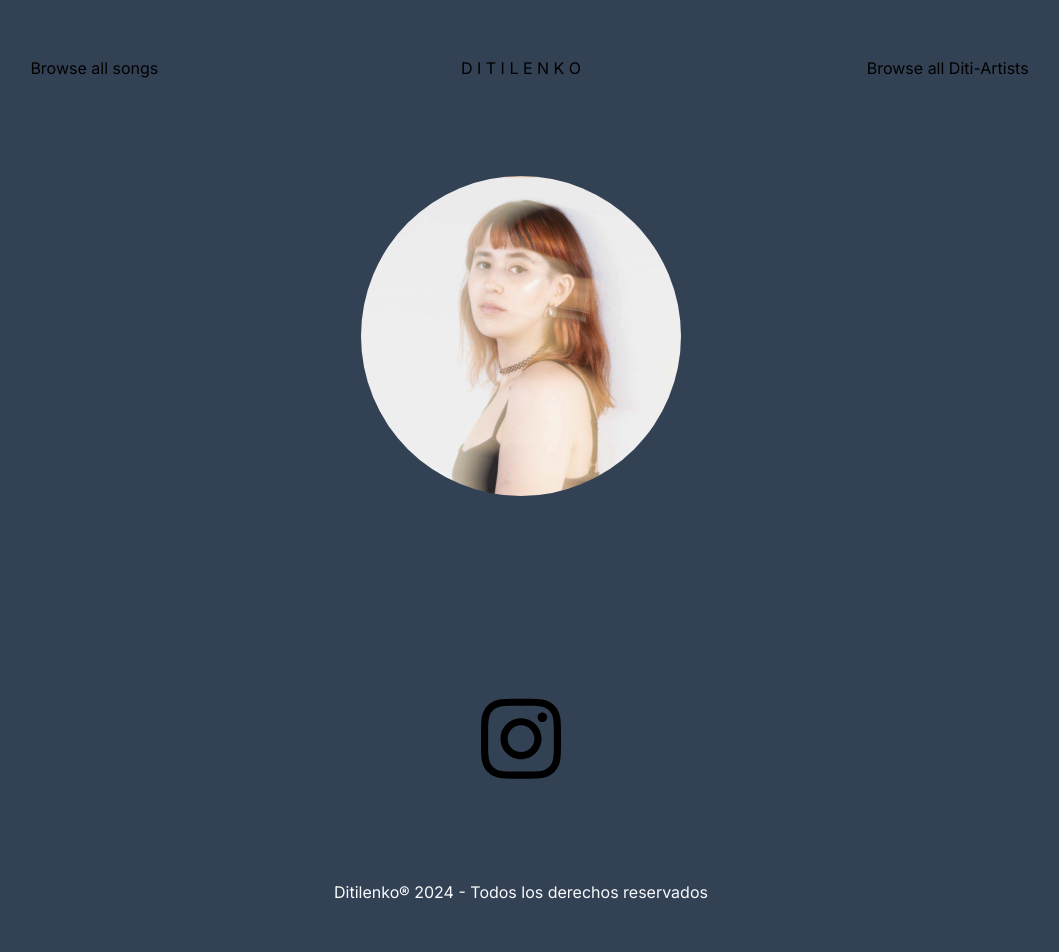
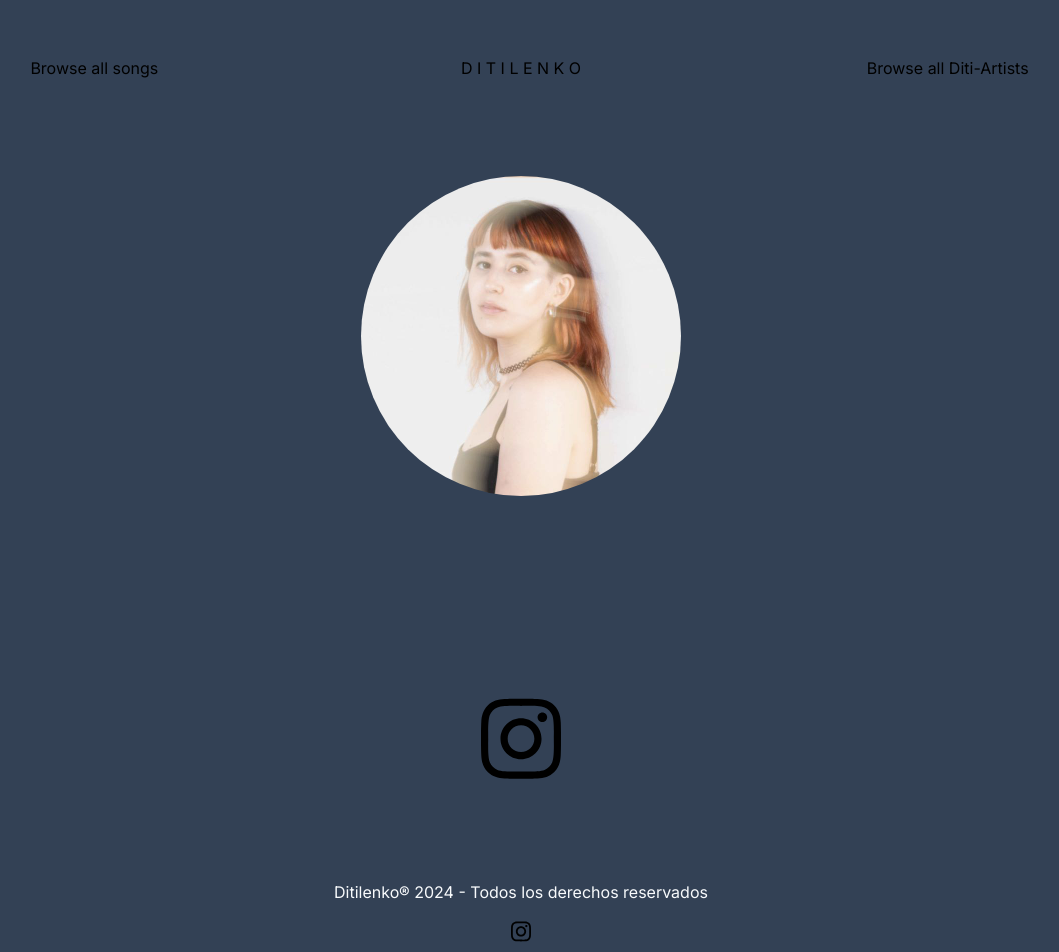
Before and after one commit to AngelSiete/DTNK-Next, a Next.js app: page / in a window 1280 px wide. Shown: the top 952 px of the page, without its empty margins (119-1178 px from the left). Before the commit the page ends 920 px from the top, so only its background shows below. Built offline with nearby package versions, Linux system fonts and the light colour scheme.

Commit message:
minro additions to footer

```diff
--- a/app/page.js
+++ b/app/page.js
@@ -7,7 +7,7 @@
       <div className="h-80 w-80 relative">
       <Image src="/diti.jpg" alt="ditifoto" fill className="rounded-full" />
       </div>
-      <Socials/>
+      <Socials classWidth="w-20"/>
     </main>
   );
 }
--- a/components/footer.js
+++ b/components/footer.js
@@ -1,7 +1,14 @@
-export default function Footer(){
-    return(
-        <div className="w-full text-center text-slate-50 mb-4 flex justify-center">
-            <p className="w-60 md:w-full text-center">Ditilenko® 2024 - Todos los derechos reservados</p>
-        </div>
-    )
+import Socials from "./socials";
+
+export default function Footer() {
+  return (
+    <>
+      <div className="w-full text-center text-slate-50 mb-4 flex justify-center">
+        <p className="w-60 md:w-full text-center">
+          Ditilenko® 2024 - Todos los derechos reservados
+        </p>
+      </div>
+      <Socials classes="w-60 text-center flex justify-center m-auto mb-4" classWidth="w-5" />
+    </>
+  );
 }
--- a/components/socials.js
+++ b/components/socials.js
@@ -1,9 +1,9 @@
 
-export default function Socials(){
+export default function Socials({classes, classWidth}){
     return(
-        <ul>
+        <ul className={classes}>
             <li>
-            <svg xmlns="http://www.w3.org/2000/svg" viewBox="0 0 448 512" className="w-20"><path d="M224.1 141c-63.6 0-114.9 51.3-114.9 114.9s51.3 114.9 114.9 114.9S339 319.5 339 255.9 287.7 141 224.1 141zm0 189.6c-41.1 0-74.7-33.5-74.7-74.7s33.5-74.7 74.7-74.7 74.7 33.5 74.7 74.7-33.6 74.7-74.7 74.7zm146.4-194.3c0 14.9-12 26.8-26.8 26.8-14.9 0-26.8-12-26.8-26.8s12-26.8 26.8-26.8 26.8 12 26.8 26.8zm76.1 27.2c-1.7-35.9-9.9-67.7-36.2-93.9-26.2-26.2-58-34.4-93.9-36.2-37-2.1-147.9-2.1-184.9 0-35.8 1.7-67.6 9.9-93.9 36.1s-34.4 58-36.2 93.9c-2.1 37-2.1 147.9 0 184.9 1.7 35.9 9.9 67.7 36.2 93.9s58 34.4 93.9 36.2c37 2.1 147.9 2.1 184.9 0 35.9-1.7 67.7-9.9 93.9-36.2 26.2-26.2 34.4-58 36.2-93.9 2.1-37 2.1-147.8 0-184.8zM398.8 388c-7.8 19.6-22.9 34.7-42.6 42.6-29.5 11.7-99.5 9-132.1 9s-102.7 2.6-132.1-9c-19.6-7.8-34.7-22.9-42.6-42.6-11.7-29.5-9-99.5-9-132.1s-2.6-102.7 9-132.1c7.8-19.6 22.9-34.7 42.6-42.6 29.5-11.7 99.5-9 132.1-9s102.7-2.6 132.1 9c19.6 7.8 34.7 22.9 42.6 42.6 11.7 29.5 9 99.5 9 132.1s2.7 102.7-9 132.1z"/></svg>
+            <svg xmlns="http://www.w3.org/2000/svg" viewBox="0 0 448 512" className={classWidth}><path d="M224.1 141c-63.6 0-114.9 51.3-114.9 114.9s51.3 114.9 114.9 114.9S339 319.5 339 255.9 287.7 141 224.1 141zm0 189.6c-41.1 0-74.7-33.5-74.7-74.7s33.5-74.7 74.7-74.7 74.7 33.5 74.7 74.7-33.6 74.7-74.7 74.7zm146.4-194.3c0 14.9-12 26.8-26.8 26.8-14.9 0-26.8-12-26.8-26.8s12-26.8 26.8-26.8 26.8 12 26.8 26.8zm76.1 27.2c-1.7-35.9-9.9-67.7-36.2-93.9-26.2-26.2-58-34.4-93.9-36.2-37-2.1-147.9-2.1-184.9 0-35.8 1.7-67.6 9.9-93.9 36.1s-34.4 58-36.2 93.9c-2.1 37-2.1 147.9 0 184.9 1.7 35.9 9.9 67.7 36.2 93.9s58 34.4 93.9 36.2c37 2.1 147.9 2.1 184.9 0 35.9-1.7 67.7-9.9 93.9-36.2 26.2-26.2 34.4-58 36.2-93.9 2.1-37 2.1-147.8 0-184.8zM398.8 388c-7.8 19.6-22.9 34.7-42.6 42.6-29.5 11.7-99.5 9-132.1 9s-102.7 2.6-132.1-9c-19.6-7.8-34.7-22.9-42.6-42.6-11.7-29.5-9-99.5-9-132.1s-2.6-102.7 9-132.1c7.8-19.6 22.9-34.7 42.6-42.6 29.5-11.7 99.5-9 132.1-9s102.7-2.6 132.1 9c19.6 7.8 34.7 22.9 42.6 42.6 11.7 29.5 9 99.5 9 132.1s2.7 102.7-9 132.1z"/></svg>
             </li>
         </ul>
     )
```
